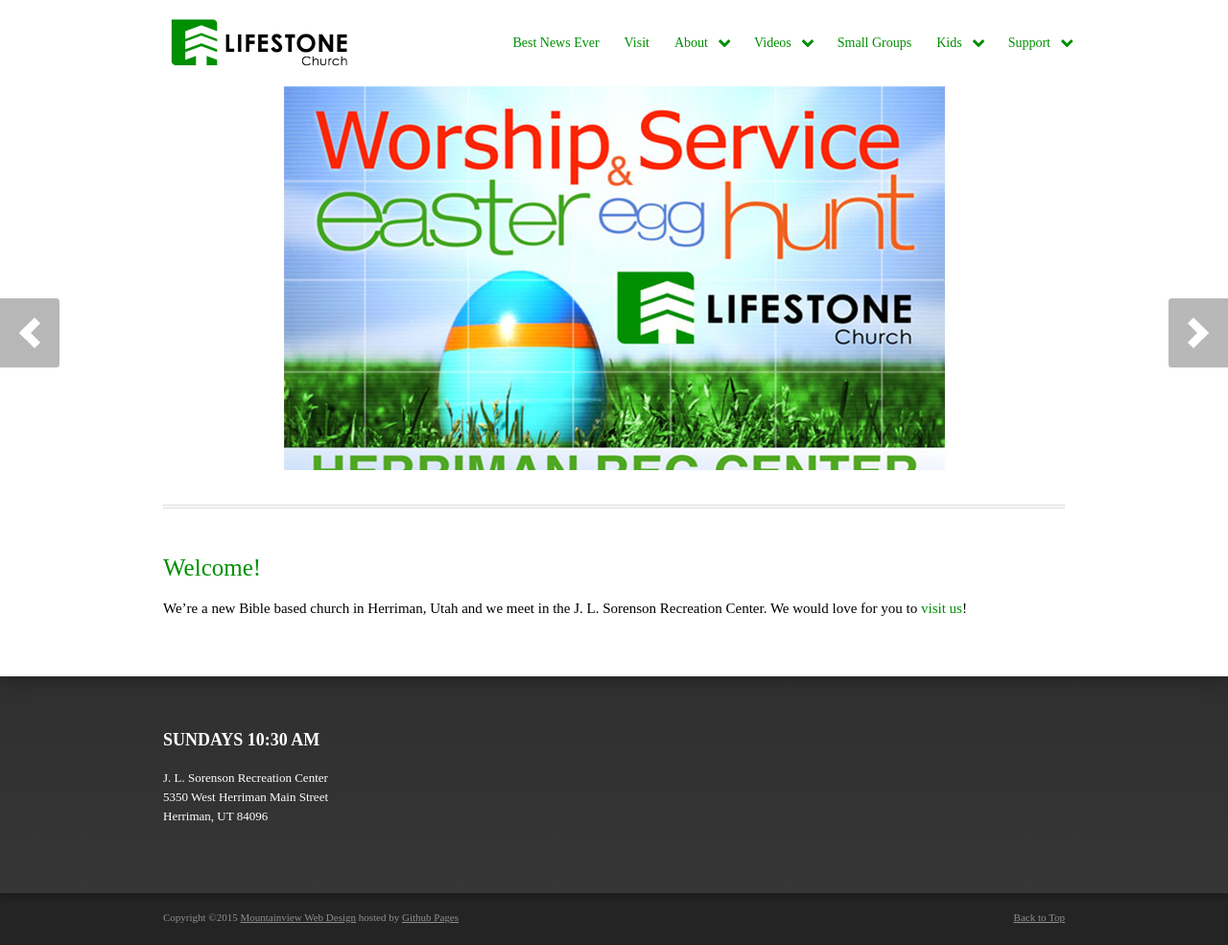
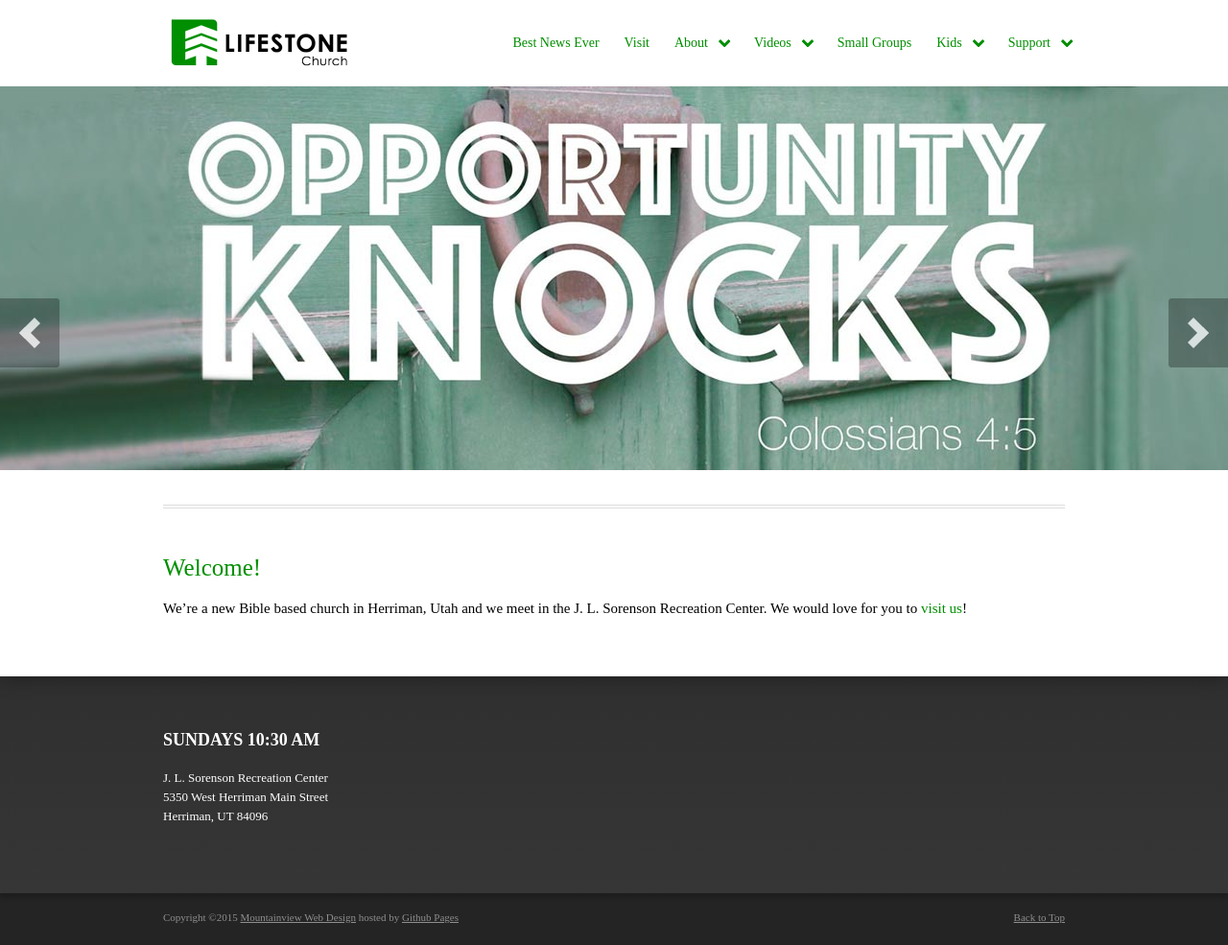
Before and after one commit to waffle-iron/lifestonechurch, a Jekyll site: the page built from index.html, in a window 1280 px wide. Shown: the whole page at 96% size. Built offline with Jekyll 4.4.1, drawn with Linux system fonts in a browser that asks for light colours; some web fonts are replaced.

Commit message:
Remove Easter sliders
This reverts commit 41e23fb7d7f1b2ad9aaf43ca3fdcdc0f68624dac.

```diff
--- a/_includes/slider.html
+++ b/_includes/slider.html
@@ -2,14 +2,33 @@
 	<section class="image-slider">
 		<ul class="slides">
 			<li class="bottom hidden">
-				<a href="{{ site.baseurl }}/easter/">
-					<img width="1400" height="400" src="{{ site.baseurl }}/assets/uploads/sliders/easter.jpg" class="attachment-slide-image wp-post-image" alt="" title="Sermons" />
+				<a href="{{ site.baseurl }}/videos/sermons/">
+					<img width="1400" height="400" src="{{ site.baseurl }}/assets/uploads/sliders/opportunityKnocks.jpg" class="attachment-slide-image wp-post-image" alt="" title="Sermons" />
 				</a>
 			</li>
 			<li class="bottom hidden">
-				<a href="https://vimeo.com/123890077">
-					<img width="1400" height="400" src="{{ site.baseurl }}/assets/uploads/sliders/easterVideo.jpg" class="attachment-slide-image wp-post-image" alt="" title="Sermons" />
+				<a href="{{ site.baseurl }}/videos/sermons/">
+					<img width="1400" height="400" src="{{ site.baseurl }}/assets/uploads/sliders/sermon_slider.jpg" class="attachment-slide-image wp-post-image" alt="" title="Sermons" />
 				</a>
+			</li>
+			<li class="bottom light">
+				<img width="1400" height="400" src="{{ site.baseurl }}/assets/uploads/sliders/RecCenterSlider.jpg" class="attachment-slide-image wp-post-image" alt="RecCenterSlide" title="Herriman Rec Center" />
+				<div class="caption">
+					<div class="overlay">
+						<h2>Herriman Rec Center</h2>
+						<p>Every Sunday @ 10:30am</p>
+					</div>
+				</div>
+			</li>
+			<li class="bottom light">
+				<img width="1400" height="400" src="{{ site.baseurl }}/assets/uploads/sliders/KidsWillLoveIt.jpg" class="attachment-slide-image wp-post-image" alt="" title="Kid&#8217;s Life" />
+				<div class="caption">
+					<div class="overlay">
+						<h2>Kid&#8217;s Life
+						</h2>
+						<p>K-5th Grade</p>
+					</div>
+				</div>
 			</li>
 		</ul>
 	</section>
```
Also changed, not shown: assets/uploads/sliders/easter.jpg (deleted), assets/uploads/sliders/easterVideo.jpg (deleted).
